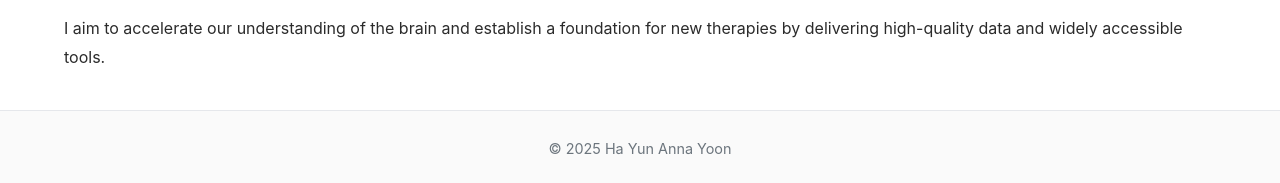
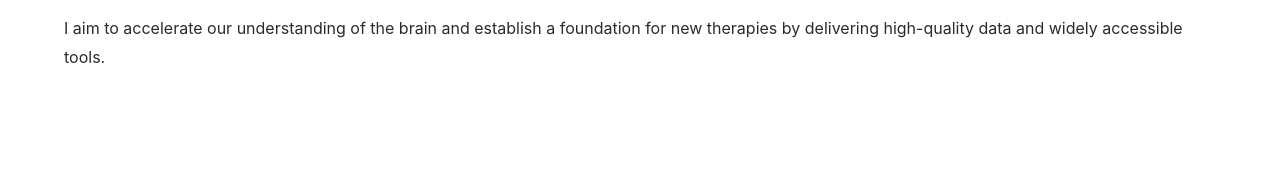
Before and after one commit to annahayoon/annahayoon.github.io, a Jekyll site: the page preview.html, which Jekyll copies as it is, in a window 1280 px wide. Shown: the part 756-939 px from the top of the page. Built offline with Jekyll 4.4.1, drawn with Linux system fonts in a browser that asks for light colours; after the commit the page ends 900 px from its top, so only the background shows below that.

Commit message:
Remove copyright banner from preview.html

```diff
--- a/preview.html
+++ b/preview.html
@@ -154,8 +154,5 @@
 
         </main>
     </div>
-    <footer>
-        <p>&copy; 2025 Ha Yun Anna Yoon</p>
-    </footer>
 </body>
 </html>
```
